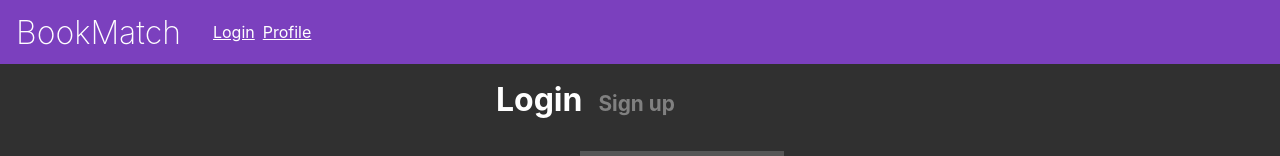
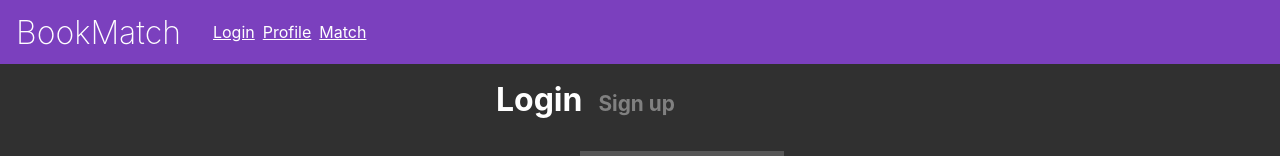
Before and after one commit to WassimJabz/BookMatch, a React (Create React App) app in the folder bookmatch-frontend/: page /login in a window 1280 px wide. Shown: the top 156 px of the page. Built offline with nearby package versions, Linux system fonts and the light colour scheme.

Commit message:
Match Page uncomplete

```diff
--- a/bookmatch-frontend/src/App.js
+++ b/bookmatch-frontend/src/App.js
@@ -4,7 +4,7 @@ import ProfilePage from './ProfilePage/ProfilePage';
 import LoginPage from './LoginPage/LoginPage';
 import NavBar from "./NavBar/NavBar";
 import ChattingPage from "./ChattingPage/ChattingPage";
-
+import MatchingPage from "./MatchingPage/MatchingPage";
 function App() {
   return (
     <div>
@@ -15,6 +15,7 @@ function App() {
             <Route path="/" element={<ChattingPage />} />
             <Route path="profile" element={<ProfilePage />} />
             <Route path="login" element={<LoginPage />} />
+            <Route path="login" element={<MatchingPage />} />
           </Routes>
         </BrowserRouter>
       </div>
--- /dev/null
+++ b/bookmatch-frontend/src/MatchingPage/MatchingPage.js
@@ -0,0 +1,16 @@
+import { useState } from 'react';
+import { useSearchParams } from 'react-router-dom';
+import './MatchingPage.css'
+
+export default function MatchingPage() {
+
+    //const [login, setLogin] = useState(true);
+
+    return (
+    <>
+    <div className="container">
+        <button>Match</button>
+    </div>
+    </>
+    );
+  }
--- a/bookmatch-frontend/src/NavBar/NavBar.js
+++ b/bookmatch-frontend/src/NavBar/NavBar.js
@@ -8,6 +8,7 @@ export default function NavBar(){
             <nav>
                 <a href="/login">Login</a>
                 <a href="/profile">Profile</a>
+                <a href="/match">Match</a>
             </nav>
         </div>
     )
```
Also changed, not shown: bookmatch-frontend/src/MatchingPage/MatchingPage.css (added).
